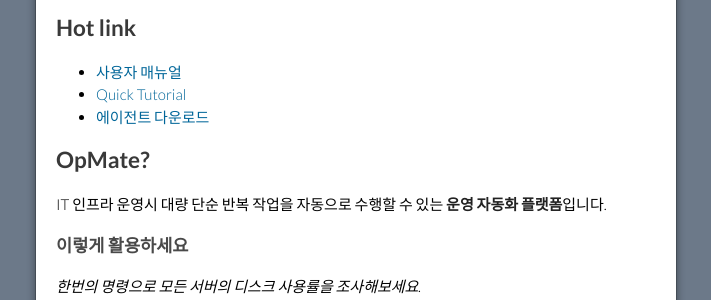
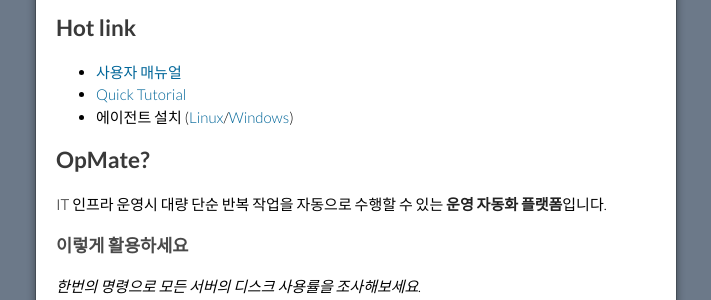
Before and after one commit to opmate/opmate.github.io, a Jekyll site: the page built from index.md, in a window 1280 px wide. Shown: the part 386-686 px from the top of the page, without its empty margins (284-995 px from the left). Built offline with Jekyll 4.4.1, drawn with Linux system fonts in a browser that asks for light colours; our own code applies the rules of GitHub Pages for plain Markdown files; a script that is not in the unit is left out; the repository's description, which GitHub fills in, is left out.

Commit message:
Update index.md

```diff
--- a/index.md
+++ b/index.md
@@ -13,7 +13,7 @@
 
 - [사용자 매뉴얼](/document/Overview.md)
 - [Quick Tutorial](/document/QuickTutorial.md)
-- [에이전트 다운로드](/download/index.md#에이전트)
+- 에이전트 설치 ([Linux](/document/AgentInstallLinux.md)/[Windows](/document/AgentInstallWindows.md))
 
 ## OpMate?
 
```
